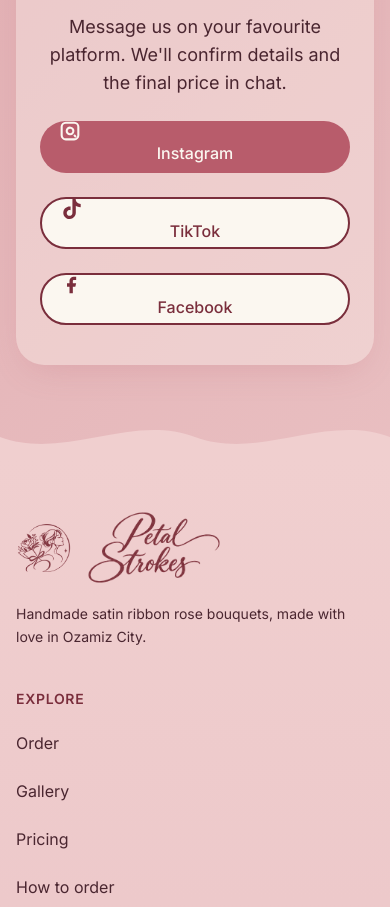
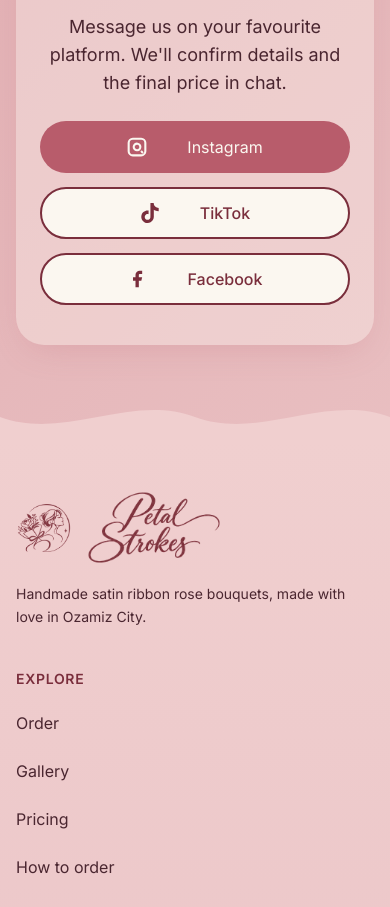
Before and after one commit to devwithdel/petal-strokes, a React (Vite) app: page / in a window 390 px wide. Shown: the part 5089-5996 px from the top of the page. Built offline with nearby package versions, Linux system fonts and the light colour scheme.

Commit message:
Fix CTA buttons: inline-flex row layout, icons same line, 200px width, 14px gap, mobile stack

```diff
--- a/src/pages/Home.jsx
+++ b/src/pages/Home.jsx
@@ -276,15 +276,15 @@ export default function Home() {
             Message us on your favourite platform. We'll confirm details and the
             final price in chat.
           </p>
-          <div className="mt-6 flex flex-col sm:flex-row flex-wrap justify-center gap-6 sm:gap-14 w-full">
+          <div className="mt-6 flex flex-wrap flex-col sm:flex-row items-center justify-center gap-3.5">
             <a
               href={SITE.instagram.dm}
               target="_blank"
               rel="noopener noreferrer"
-              className="w-full sm:flex-[1_1_0] sm:min-w-[150px] sm:max-w-[200px] h-[52px] items-center justify-center gap-2 rounded-full bg-rose-deep px-5 text-base font-medium text-cream transition-all duration-200 hover:bg-charcoal hover:-translate-y-2 hover:shadow-soft focus-visible:ring-2 focus-visible:ring-rose-deep focus-visible:ring-offset-2"
+              className="inline-flex flex-row items-center justify-center gap-10 text-center h-[52px] px-[24px] rounded-full whitespace-nowrap flex-[0_0_auto] min-w-[180px] w-full sm:w-[200px] max-w-[320px] mx-auto sm:mx-0 bg-rose-deep text-cream transition-all duration-200 hover:bg-charcoal hover:-translate-y-2 hover:shadow-soft focus-visible:ring-2 focus-visible:ring-rose-deep focus-visible:ring-offset-2"
               aria-label={`Message Petal Strokes on Instagram, ${SITE.instagram.handle}`}
             >
-              <svg width="20" height="20" viewBox="0 0 24 24" fill="none" stroke="currentColor" strokeWidth="2.5" strokeLinecap="round" strokeLinejoin="round">
+              <svg className="block w-5 h-5 shrink-0 static text-current" width="20" height="20" viewBox="0 0 24 24" fill="none" stroke="currentColor" strokeWidth="2.5" strokeLinecap="round" strokeLinejoin="round">
                 <rect width="20" height="20" x="2" y="2" rx="5" ry="5" />
                 <path d="M16 11.37A4 4 0 1 1 12.63 8 4 4 0 0 1 16 11.37z" />
                 <line x1="17.5" y1="17.5" x2="18.5" y2="18.5" />
@@ -295,20 +295,20 @@ export default function Home() {
               href={SITE.tiktok.url}
               target="_blank"
               rel="noopener noreferrer"
-              className="w-full sm:flex-[1_1_0] sm:min-w-[150px] sm:max-w-[200px] h-[52px] items-center justify-center gap-2 rounded-full border-2 border-rose-text bg-cream px-5 text-base font-medium text-rose-text transition-all duration-200 hover:bg-rose-deep hover:text-cream hover:-translate-y-2 hover:shadow-soft focus-visible:ring-2 focus-visible:ring-rose-deep focus-visible:ring-offset-2"
+              className="inline-flex flex-row items-center justify-center gap-10 text-center h-[52px] px-[24px] rounded-full whitespace-nowrap flex-[0_0_auto] min-w-[180px] w-full sm:w-[200px] max-w-[320px] mx-auto sm:mx-0 border-2 border-rose-text bg-cream text-base font-medium text-rose-text transition-all duration-200 hover:bg-rose-deep hover:text-cream hover:-translate-y-2 hover:shadow-soft focus-visible:ring-2 focus-visible:ring-rose-deep focus-visible:ring-offset-2"
               aria-label={`Message Petal Strokes on TikTok, ${SITE.tiktok.handle}`}
             >
-              <TikTokIcon size={20} />
+              <TikTokIcon size={20} className="block shrink-0 static text-current" />
               TikTok
             </a>
             <a
               href={SITE.facebook.url}
               target="_blank"
               rel="noopener noreferrer"
-              className="w-full sm:flex-[1_1_0] sm:min-w-[150px] sm:max-w-[200px] h-[52px] items-center justify-center gap-2 rounded-full border-2 border-rose-text bg-cream px-5 text-base font-medium text-rose-text transition-all duration-200 hover:bg-rose-deep hover:text-cream hover:-translate-y-2 hover:shadow-soft focus-visible:ring-2 focus-visible:ring-rose-deep focus-visible:ring-offset-2"
+              className="inline-flex flex-row items-center justify-center gap-10 text-center h-[52px] px-[24px] rounded-full whitespace-nowrap flex-[0_0_auto] min-w-[180px] w-full sm:w-[200px] max-w-[320px] mx-auto sm:mx-0 border-2 border-rose-text bg-cream text-base font-medium text-rose-text transition-all duration-200 hover:bg-rose-deep hover:text-cream hover:-translate-y-2 hover:shadow-soft focus-visible:ring-2 focus-visible:ring-rose-deep focus-visible:ring-offset-2"
               aria-label={`Message Petal Strokes on Facebook, ${SITE.facebook.handle}`}
             >
-              <FacebookIcon size={20} />
+              <FacebookIcon size={20} className="block shrink-0 static text-current" />
               Facebook
             </a>
           </div>
```
